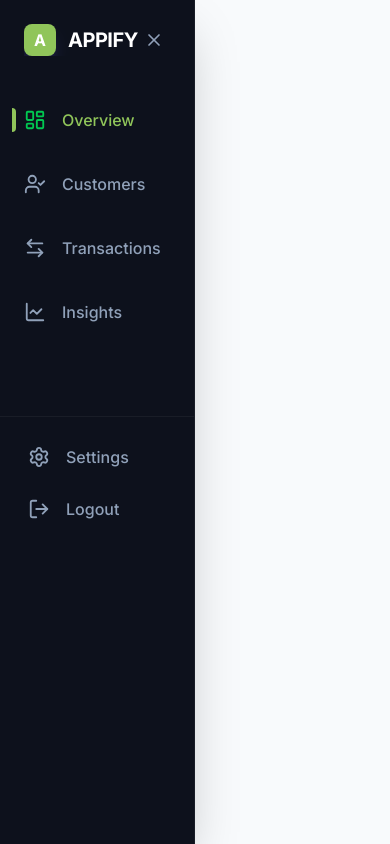
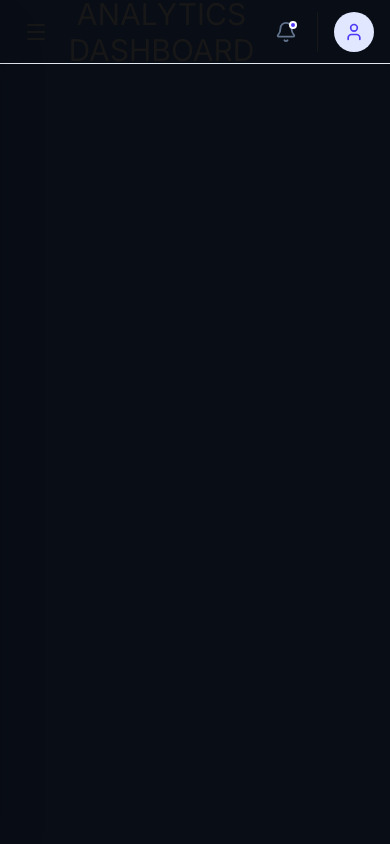
Before and after one commit to nawrin1/appify-dashboard, a Next.js app: page / in a window 390 px wide. Built offline with nearby package versions, Linux system fonts and the light colour scheme.

Commit message:
header added

```diff
--- a/app/page.tsx
+++ b/app/page.tsx
@@ -5,6 +5,8 @@ import dynamic from 'next/dynamic';
 import { Bell, UserCircle, Search, Menu, LogOut, Settings, User } from 'lucide-react';
 import { useAppDispatch, useAppSelector } from '@/redux/hook/hook';
 import Sidebar from '@/components/layout/sidebar';
+import Head from 'next/head';
+import Header from '@/components/dashboard_elements/Header/Header';
 
 
 
@@ -23,8 +25,12 @@ export default function Home() {
   const [isProfileOpen, setIsProfileOpen] = useState(false);
 
   return (
-    <div className="flex min-h-screen bg-[#f8fafc]">
+    <div className="flex min-h-screen bg-[#090d16]">
       <Sidebar />
+       <main className={` transition-all duration-300 w-full ${isSidebarOpen ? 'lg:pl-64' : 'lg:pl-20'}`}>
+        <Header></Header>
+       </main>
+
 
 
     </div>
--- /dev/null
+++ b/components/dashboard_elements/Header/Header.tsx
@@ -0,0 +1,68 @@
+import { useAppDispatch, useAppSelector } from '@/redux/hook/hook';
+import { toggleMenu } from '@/redux/store/slice/DashboardSlice'
+import { Bell, LogOut, Menu, Settings, User } from 'lucide-react'
+import React, { useState } from 'react'
+
+const Header = () => {
+      const { isSidebarOpen } = useAppSelector((state) => state.dashboard);
+      const dispatch = useAppDispatch();
+
+
+
+
+      const [isProfileOpen, setIsProfileOpen] = useState(false);
+  return (
+        <header className="h-16 bg-[#090d16] border-b border-slate-200 flex items-center justify-between px-4 md:px-8 sticky top-0 z-40 shadow-sm">
+
+          {/* Mobile Hamburger Menu */}
+          <button onClick={() => dispatch(toggleMenu())} className="lg:hidden p-2 hover:bg-slate-100 rounded-lg">
+            <Menu size={24} />
+          </button>
+
+          {/* Search Bar Logic */}
+          <div className=" text-3xl text-center    w-[80%]">
+           ANALYTICS DASHBOARD
+          </div>
+
+          <div className="flex items-center gap-3 md:gap-6">
+            <button className="relative p-2 text-slate-500 hover:bg-slate-100 rounded-full">
+               <Bell size={22} />
+               <span className="absolute top-2 right-2 w-2 h-2 bg-indigo-600 rounded-full border-2 border-white"></span>
+            </button>
+
+            {/* Profile Dropdown Logic */}
+            <div className="relative">
+              <button
+                onClick={() => setIsProfileOpen(!isProfileOpen)}
+                className="flex items-center gap-3 pl-4 border-l hover:opacity-80 transition-opacity"
+              >
+
+                <div className="w-10 h-10 bg-indigo-100 rounded-full flex items-center justify-center text-indigo-600">
+                  <User size={20} />
+                </div>
+              </button>
+
+              {/* Actual Dropdown Menu */}
+              {isProfileOpen && (
+                <div className="absolute right-0 mt-3 w-48 bg-white border border-slate-200 rounded-xl shadow-xl py-2 z-50 animate-in fade-in slide-in-from-top-2">
+                  <div className="px-4 py-2 border-b border-slate-100 mb-1">
+                    <p className="text-xs text-slate-400 font-semibold uppercase">My Account</p>
+                  </div>
+                  <button className="w-full flex items-center gap-3 px-4 py-2 text-sm text-slate-600 hover:bg-slate-50">
+                    <User size={16} /> Profile Settings
+                  </button>
+                  <button className="w-full flex items-center gap-3 px-4 py-2 text-sm text-slate-600 hover:bg-slate-50">
+                    <Settings size={16} /> System Prefs
+                  </button>
+                  <button className="w-full flex items-center gap-3 px-4 py-2 text-sm text-rose-600 hover:bg-rose-50 border-t border-slate-100 mt-1">
+                    <LogOut size={16} /> Logout
+                  </button>
+                </div>
+              )}
+            </div>
+          </div>
+        </header>
+  )
+}
+
+export default Header
--- a/components/layout/sidebar.tsx
+++ b/components/layout/sidebar.tsx
@@ -1,11 +1,12 @@
 "use client";
 
-import { ChevronLeft, X} from "lucide-react";
+import { ChevronLeft, X } from "lucide-react";
 
 import { useAppDispatch, useAppSelector } from "@/redux/hook/hook";
 import { closeMenu, toggleSidebar } from "@/redux/store/slice/DashboardSlice";
 import Bottom_section from "../dashboard_elements/sidebar_elements/Bottom_section/Bottom_section";
 import Nav_items from "../dashboard_elements/sidebar_elements/Nav_items/Nav_items";
+
 
 export default function Sidebar() {
   const { isSidebarOpen, isMenuOpen } = useAppSelector(
@@ -24,16 +25,15 @@ export default function Sidebar() {
       <aside
         className={`
 
-        "fixed left-0 top-0 h-screen bg-[#0d111c] text-slate-400 transition-all duration-500 ease-in-out z-[70] border-r border-white/5 shadow-2xl overflow-hidden",
+        fixed left-0 top-0 h-screen bg-[#0d111c] text-slate-400 transition-all duration-500 ease-in-out z-[70] border-r border-white/5 shadow-2xl overflow-hidden
 
 
-        ${isSidebarOpen ? "w-64" : "w-20"},
+        ${isSidebarOpen ? "w-64" : "w-20"}
 
 
-        isMenuOpen ? "translate-x-0" : "-translate-x-full lg:translate-x-0"
+        ${isMenuOpen ? "translate-x-0" : "-translate-x-full lg:translate-x-0"}
       `}
       >
-        {/* Header */}
         <div className="flex items-center justify-between p-6 min-h-20">
           <div className="flex items-center gap-3 overflow-hidden">
             <div className="min-w-8 h-8 bg-[#90c55a] rounded-lg flex items-center justify-center text-white font-bold shadow-lg shadow-indigo-500/20">
@@ -46,7 +46,6 @@ export default function Sidebar() {
             )}
           </div>
 
-          {/* Desktop Toggle Button */}
           <button
             onClick={() => dispatch(toggleSidebar())}
             className="hidden lg:flex p-1.5 hover:bg-white/10 rounded-lg transition-colors text-slate-400 hover:text-white"
@@ -57,7 +56,6 @@ export default function Sidebar() {
             />
           </button>
 
-          {/* Mobile Close Button */}
           <button
             onClick={() => dispatch(closeMenu())}
             className="lg:hidden p-1.5 hover:bg-white/10 rounded-lg text-slate-400"
@@ -65,15 +63,12 @@ export default function Sidebar() {
             <X size={20} />
           </button>
         </div>
+        <div>
+          <Nav_items></Nav_items>
+          <Bottom_section />
+        </div>
+      </aside>
 
-        {/* Navigation Items */}
-
-          <Nav_items></Nav_items>
-
-
-        {/* Bottom Section ) */}
-        <Bottom_section />
-      </aside>
     </>
   );
 }
```
